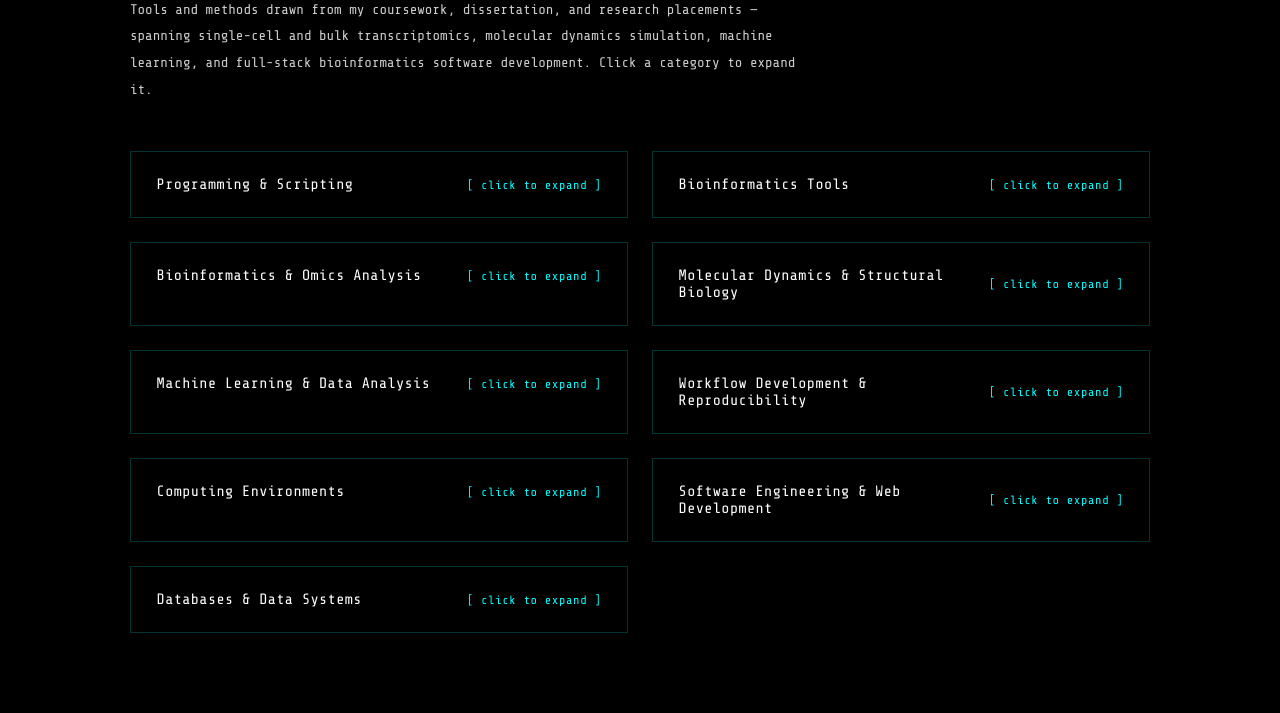
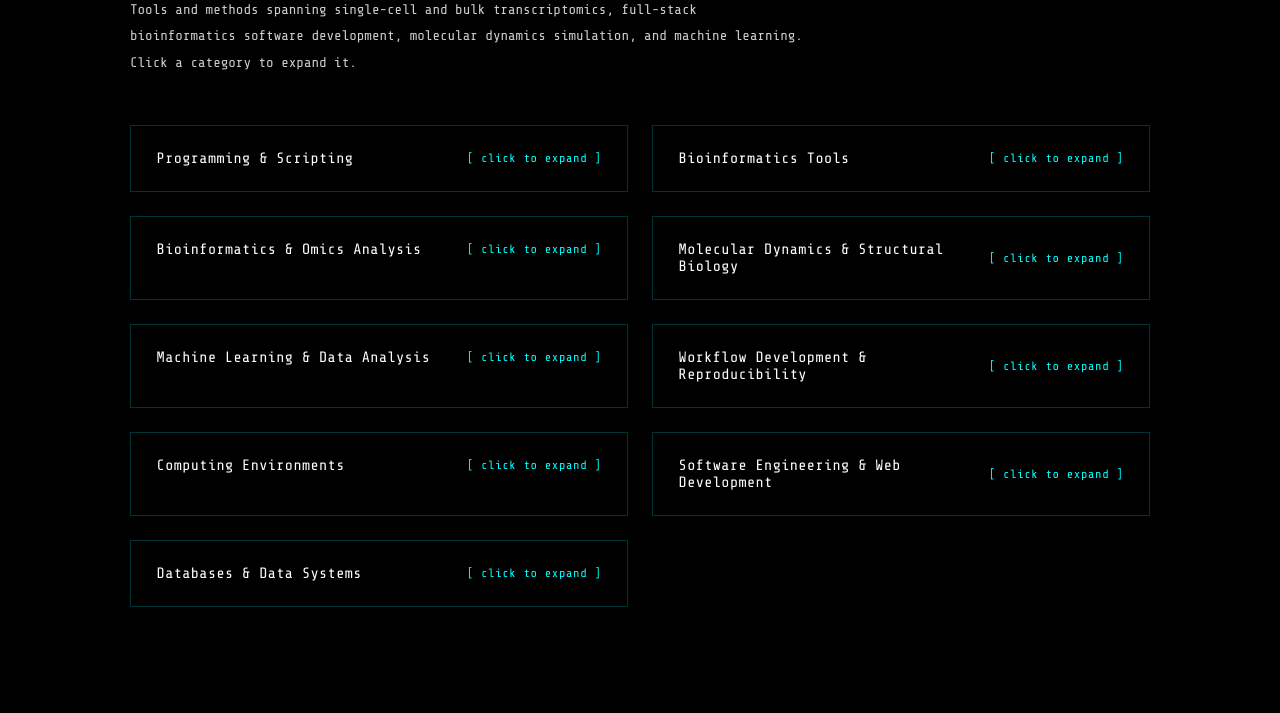
Before and after one commit to rahuldey5156/rahuldey5156.github.io, a plain HTML site: page skills.html in a window 1280 px wide. Shown: the part 172-885 px from the top of the page. After the commit the page ends 859 px from the top, so only its background shows below. Drawn offline with nearby package versions, Linux system fonts and the light colour scheme.

Commit message:
Modify skills paragraph

```diff
--- a/skills.html
+++ b/skills.html
@@ -159,7 +159,7 @@ nav {
 <!-- PAGE HEADER -->
 <section id="skills-header">
   <h1>Skills</h1>
-  <p>Tools and methods drawn from my coursework, dissertation, and research placements — spanning single-cell and bulk transcriptomics, molecular dynamics simulation, machine learning, and full-stack bioinformatics software development. Click a category to expand it.</p>
+  <p>Tools and methods spanning single-cell and bulk transcriptomics, full-stack bioinformatics software development, molecular dynamics simulation, and machine learning. Click a category to expand it.</p>
 </section>
 
 <!-- SKILLS GRID -->
```
